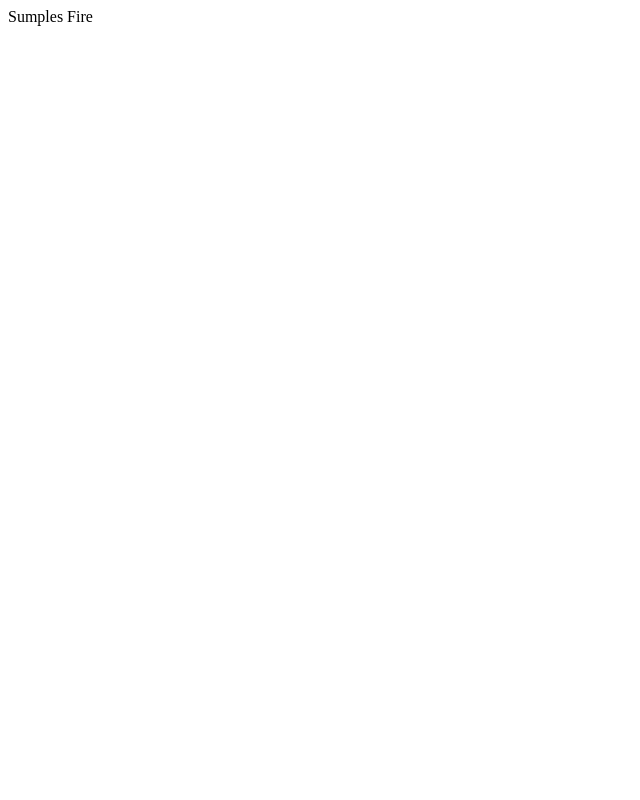
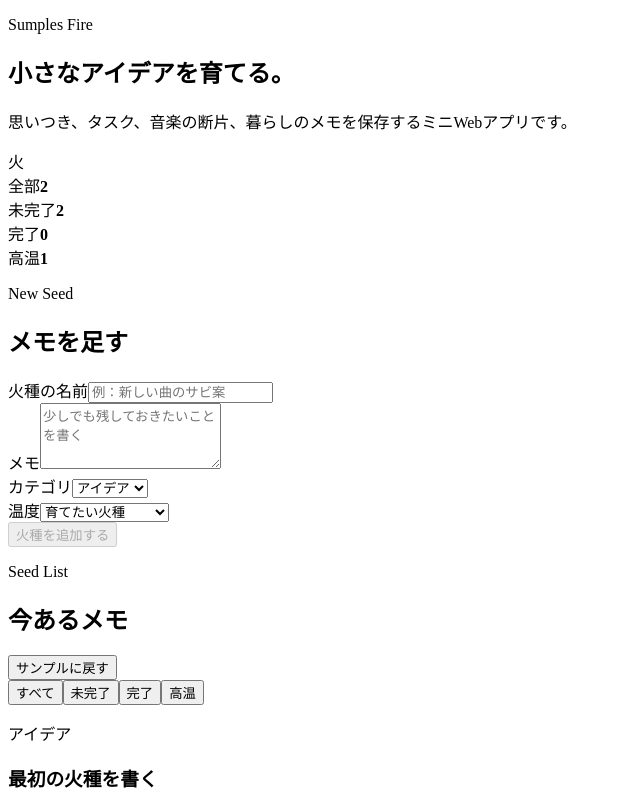
Before and after one commit to sunpotflower4460-cpu/sumples-fire, a React (Vite) app: page / in a window 1280 px wide. Shown: the top 800 px of the page, without its empty margins (0-640 px from the left). Built offline with nearby package versions, Linux system fonts and the light colour scheme; the HTML template or start-up script is replaced by a standard one.

Commit message:
feat: connect app UI

```diff
--- a/src/App.tsx
+++ b/src/App.tsx
@@ -1,3 +1,61 @@
+import { FireCard } from './components/FireCard';
+import { FireFilters } from './components/FireFilters';
+import { FireForm } from './components/FireForm';
+import { FireStats } from './components/FireStats';
+import { useFireSeeds } from './hooks/useFireSeeds';
+
 export default function App() {
-  return <main className="app-shell">Sumples Fire</main>;
+  const { addSeed, deleteSeed, filter, filteredSeeds, resetSamples, setFilter, stats, toggleSeed } = useFireSeeds();
+
+  return (
+    <main className="app-shell">
+      <section className="hero">
+        <div className="hero-copy">
+          <p className="app-kicker">Sumples Fire</p>
+          <h1>小さなアイデアを育てる。</h1>
+          <p>思いつき、タスク、音楽の断片、暮らしのメモを保存するミニWebアプリです。</p>
+        </div>
+        <div className="hero-orb" aria-hidden="true">
+          <span>火</span>
+        </div>
+      </section>
+
+      <FireStats stats={stats} />
+
+      <div className="content-grid">
+        <aside className="panel form-panel">
+          <div className="section-heading">
+            <p className="eyebrow">New Seed</p>
+            <h2>メモを足す</h2>
+          </div>
+          <FireForm onAddSeed={addSeed} />
+        </aside>
+
+        <section className="panel list-panel">
+          <div className="list-header">
+            <div className="section-heading">
+              <p className="eyebrow">Seed List</p>
+              <h2>今あるメモ</h2>
+            </div>
+            <button className="ghost-button" type="button" onClick={resetSamples}>サンプルに戻す</button>
+          </div>
+
+          <FireFilters filter={filter} onChangeFilter={setFilter} />
+
+          <div className="cards-stack">
+            {filteredSeeds.length > 0 ? (
+              filteredSeeds.map((seed) => (
+                <FireCard key={seed.id} seed={seed} onToggle={toggleSeed} onDelete={deleteSeed} />
+              ))
+            ) : (
+              <div className="empty-state">
+                <p>この条件のメモはまだありません。</p>
+                <span>新しいひらめきを置いてみましょう。</span>
+              </div>
+            )}
+          </div>
+        </section>
+      </div>
+    </main>
+  );
 }
```
